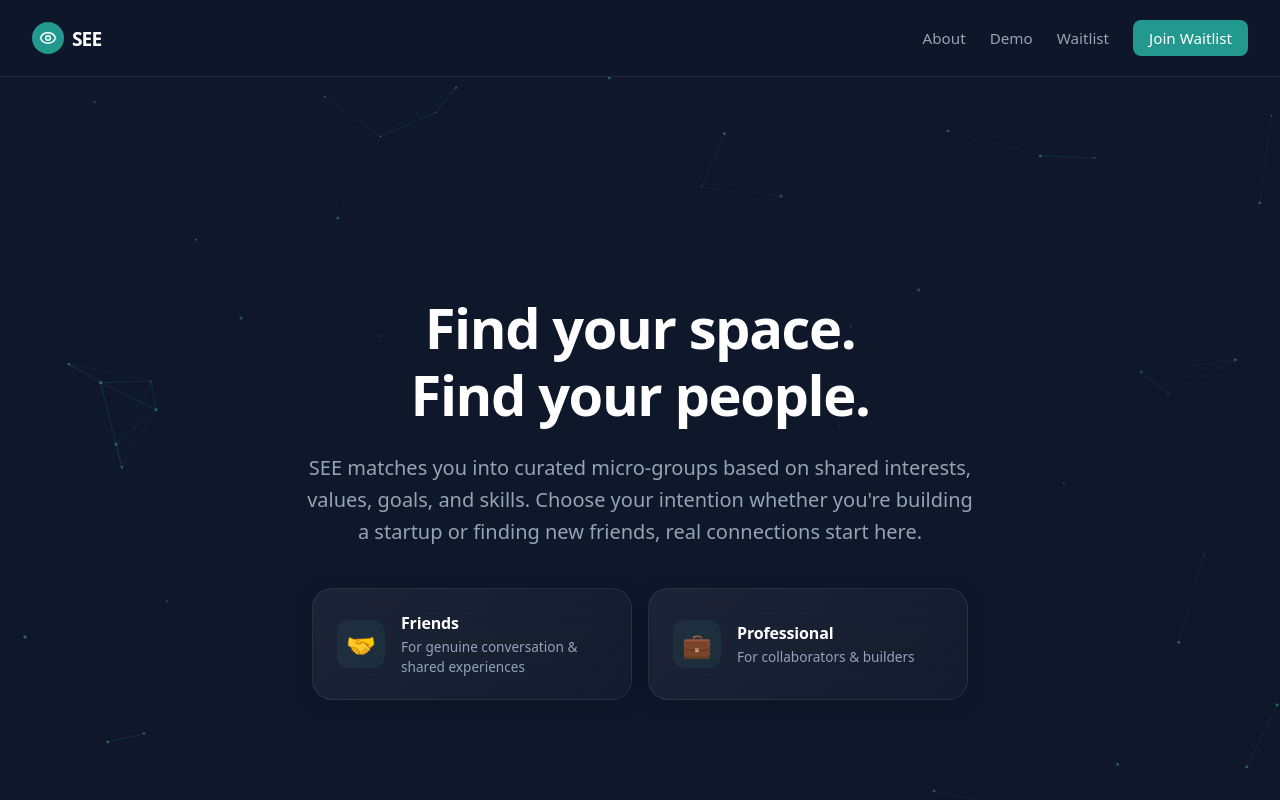
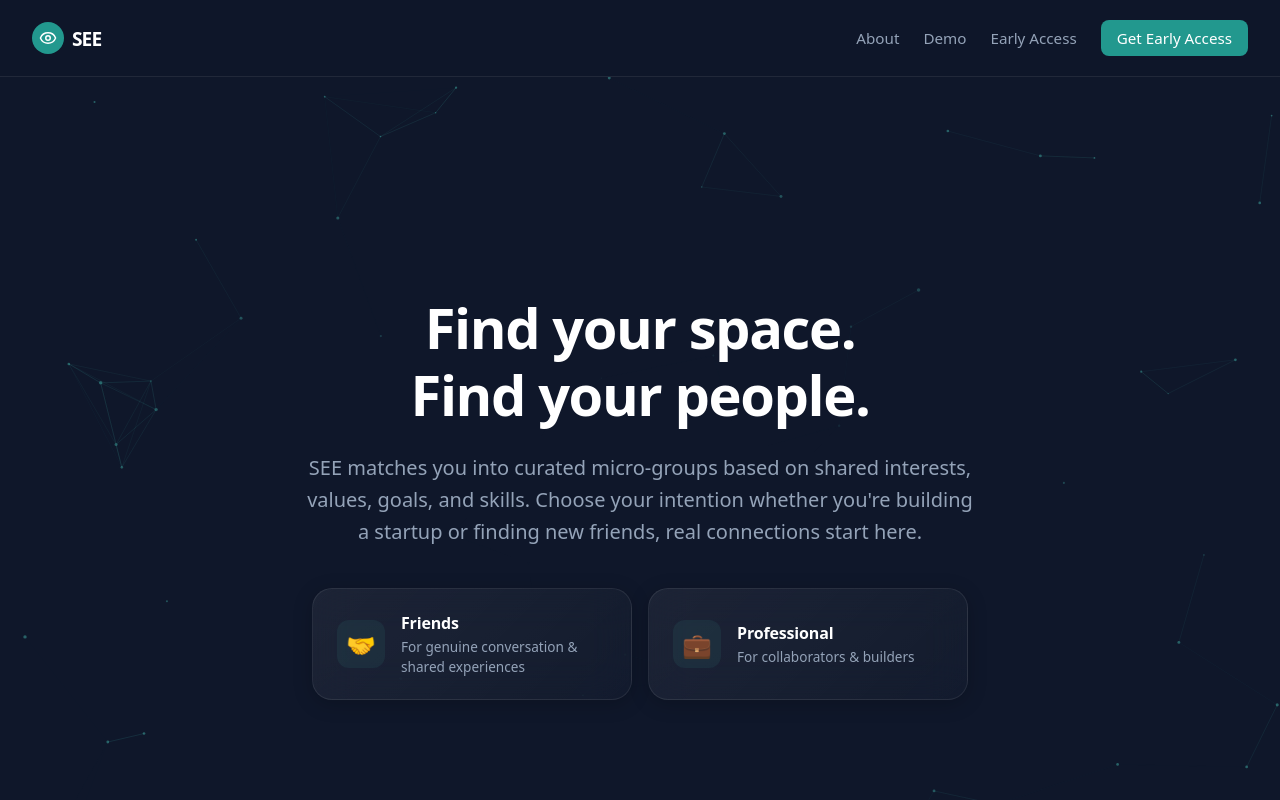
Before and after one commit to mealexandre/see-landing, a Next.js app in the folder see-landing/: page / in a window 1280 px wide. Shown: the top 800 px of the page. Built offline with nearby package versions, Linux system fonts and the light colour scheme.

Commit message:
Updated Navbar links to match Early Access terminology and added hover states

```diff
--- a/see-landing/components/Navbar.tsx
+++ b/see-landing/components/Navbar.tsx
@@ -13,7 +13,8 @@ export default function Navbar() {
       borderBottom: '1px solid rgba(255, 255, 255, 0.08)',
       position: 'sticky',
       top: 0,
-      zIndex: 100
+      zIndex: 100,
+      userSelect: 'none' // <--- დაემატა ტექსტის მონიშვნის გამოსართავად
     }}>
       {/* Logo */}
       <div style={{ display: 'flex', alignItems: 'center', gap: '0.5rem' }}>
@@ -35,9 +36,13 @@ export default function Navbar() {
 
       {/* Links */}
       <div style={{ display: 'flex', gap: '1.5rem', alignItems: 'center' }}>
-        <a href="#about" style={{ color: '#94a3b8', textDecoration: 'none', fontSize: '0.95rem' }}>About</a>
-        <a href="#demo" style={{ color: '#94a3b8', textDecoration: 'none', fontSize: '0.95rem' }}>Demo</a>
-        <a href="#waitlist" style={{ color: '#94a3b8', textDecoration: 'none', fontSize: '0.95rem' }}>Waitlist</a>
+        <a href="#about" style={{ color: '#94a3b8', textDecoration: 'none', fontSize: '0.95rem', transition: 'color 0.2s ease' }} onMouseOver={(e) => e.currentTarget.style.color = '#ffffff'} onMouseOut={(e) => e.currentTarget.style.color = '#94a3b8'}>About</a>
+        <a href="#demo" style={{ color: '#94a3b8', textDecoration: 'none', fontSize: '0.95rem', transition: 'color 0.2s ease' }} onMouseOver={(e) => e.currentTarget.style.color = '#ffffff'} onMouseOut={(e) => e.currentTarget.style.color = '#94a3b8'}>Demo</a>
+
+        {/* აქ შეიცვალა ტექსტი */}
+        <a href="#waitlist" style={{ color: '#94a3b8', textDecoration: 'none', fontSize: '0.95rem', transition: 'color 0.2s ease' }} onMouseOver={(e) => e.currentTarget.style.color = '#ffffff'} onMouseOut={(e) => e.currentTarget.style.color = '#94a3b8'}>Early Access</a>
+
+        {/* აქაც შეიცვალა ტექსტი */}
         <a href="#waitlist" style={{
           backgroundColor: '#22988e',
           color: '#ffffff',
@@ -45,9 +50,13 @@ export default function Navbar() {
           borderRadius: '0.5rem',
           textDecoration: 'none',
           fontWeight: 500,
-          fontSize: '0.95rem'
-        }}>
-          Join Waitlist
+          fontSize: '0.95rem',
+          transition: 'background-color 0.2s ease',
+        }}
+        onMouseOver={(e) => e.currentTarget.style.backgroundColor = '#1d8279'}
+        onMouseOut={(e) => e.currentTarget.style.backgroundColor = '#22988e'}
+        >
+          Get Early Access
         </a>
       </div>
     </nav>
```
